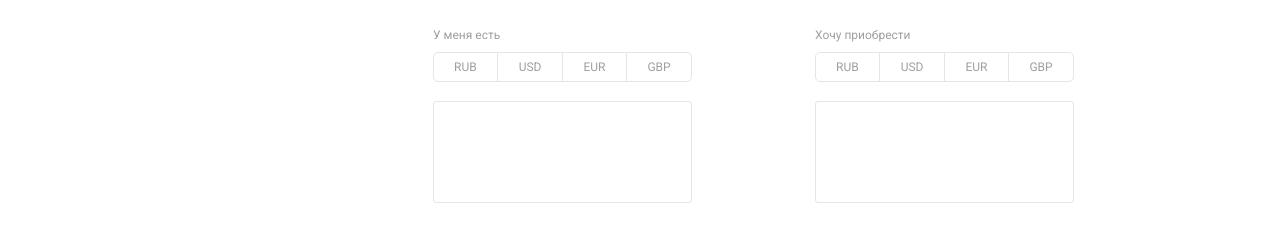
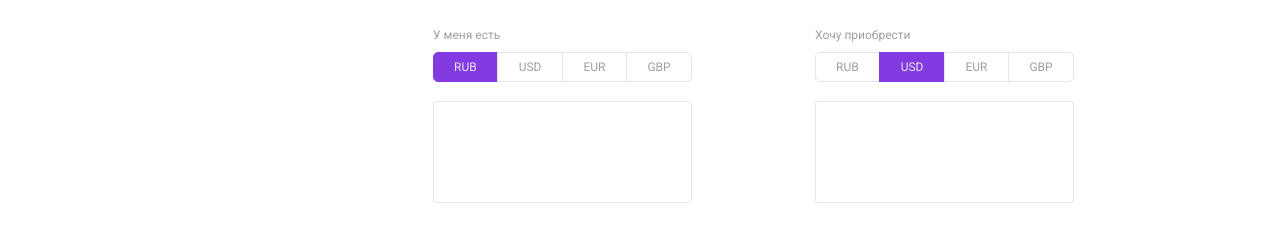
Before and after one commit to mika7days/converter, a plain HTML site: page index.html in a window 1280 px wide. Shown: the part 144-386 px from the top of the page. Drawn offline with Linux system fonts and the light colour scheme.

Commit message:
Update index.html

```diff
--- a/index.html
+++ b/index.html
@@ -28,7 +28,7 @@
             <div class="now">
                 <p>У меня есть </p>
                 <div class="currency">
-                    <div class="left rubl1" id="left_corners">RUB</div>
+                    <div class="left rubl1 active" id="left_corners">RUB</div>
                     <div class="left usd1">USD</div>
                     <div class="left eur1">EUR</div>
                     <div class="left gbp1" id="right_corners">GBP</div>
@@ -43,7 +43,7 @@
                 <p>Хочу приобрести</p>
                 <div class="currency">
                     <div class="right rubl2" id="left_corners">RUB</div>
-                    <div class="right usd2">USD</div>
+                    <div class="right usd2 active">USD</div>
                     <div class="right eur2">EUR</div>
                     <div class="right gbp2" id="right_corners">GBP</div>
                 </div>
```
